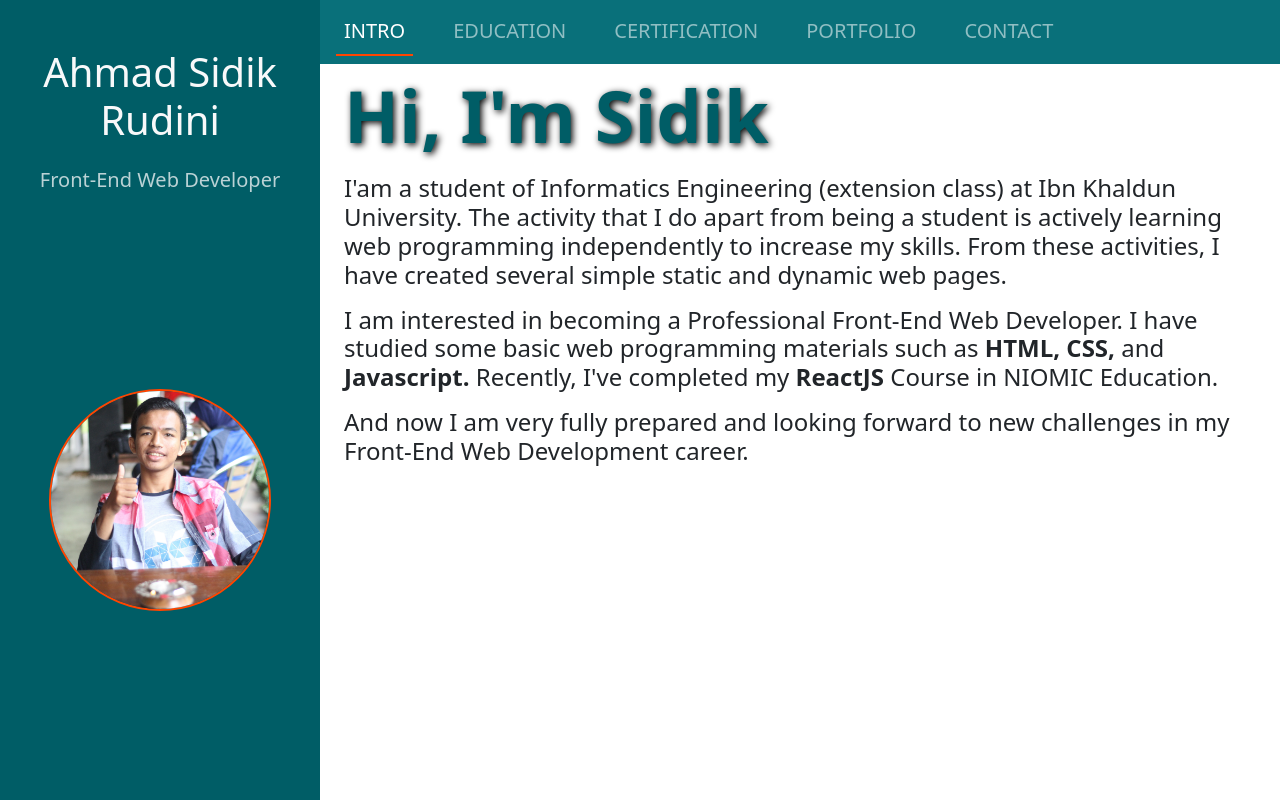
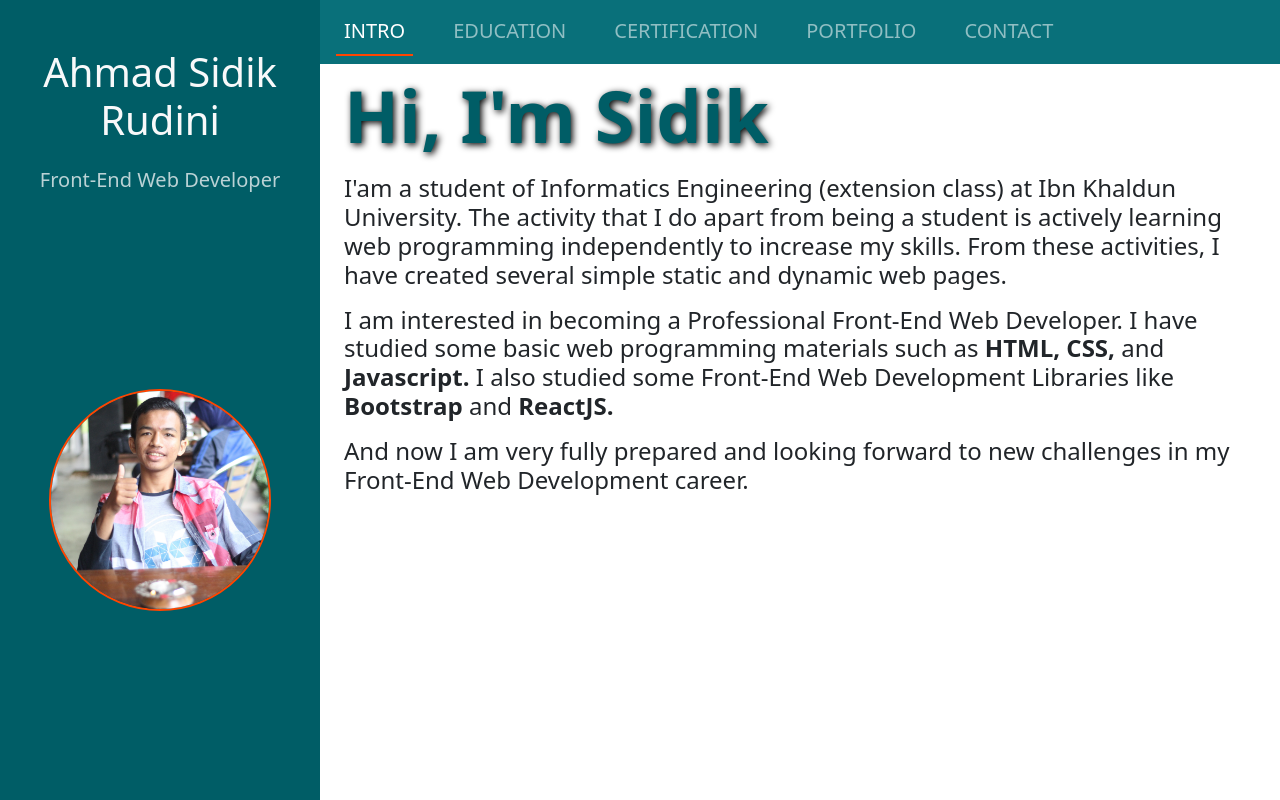
Before and after one commit to asidikrdn/personal-page, a React (Create React App) app: page / in a window 1280 px wide. Built offline with nearby package versions, Linux system fonts and the light colour scheme.

Commit message:
Update Information

```diff
--- a/src/App.js
+++ b/src/App.js
@@ -3,23 +3,25 @@ import Header from "./components/Header";
 import Navbar from "./components/Navbar";
 import MainContent from "./components/MainContent";
 
+// ====================
+// Data User
+// ====================
 const dataUserEN = {
   "nama-lengkap": "Ahmad Sidik Rudini",
   "nama-panggilan": "Sidik",
   peran: "Front-End Web Developer",
   "foto-profil": "../img/profil.jpg",
   intro: [
-    `I'am a student of Informatics Engineering (extension class) at Ibn
-  Khaldun University. The activity that I do apart from being a student is
-  actively learning web programming independently to increase my skills.
-  From these activities, I have created several simple static and dynamic
-  web pages.`,
-    `I am interested in becoming a Professional Front-End Web Developer. I
-  have studied some basic web programming materials such as HTML, CSS,
-  and Javascript. Recently, I've completed my ReactJS Course in
-  NIOMIC Education.`,
-    `And now I am very fully prepared and looking forward to new challenges
-  in my Front-End Web Development career.`,
+    `I'am a student of Informatics Engineering (extension class) at Ibn Khaldun University.
+    The activity that I do apart from being a student is actively learning web programming independently to increase my skills.
+    From these activities, I have created several simple static and dynamic web pages.`,
+
+    `I am interested in becoming a Professional Front-End Web Developer.
+    I have studied some basic web programming materials such as HTML, CSS, and Javascript.
+    I also studied some Front-End Web Development Libraries like Bootstrap and ReactJS.`,
+
+    `And now I am very fully prepared and looking forward to new challenges in my Front-End Web Development
+    career.`,
   ],
   edukasi: [
     {
@@ -170,8 +172,11 @@ const dataUserEN = {
     codepen: "https://codepen.io/asidikrdn",
   },
   resume:
-    "https://drive.google.com/file/d/1XC2K-8S7wFXkdJ84c8cllMslbYGPoJEB/view?usp=sharing",
+    "https://drive.google.com/file/d/1N26Eh4KF_LGFEgW2ejV7GbSJm6BzSa3V/view?usp=sharing",
 };
+// ====================
+// End of Data User
+// ====================
 
 const App = () => {
   const [userData] = useState(dataUserEN);
--- a/src/components/Intro.js
+++ b/src/components/Intro.js
@@ -21,18 +21,20 @@ const Intro = (props) => {
       {props.intro.map((element, index) => {
         let text;
         if (
-          element.includes("HTML") ||
-          element.includes("CSS") ||
-          element.includes("Javascript") ||
-          element.includes("ReactJS")
+          element.search(/HTML/i) !== -1 ||
+          element.search(/CSS/) !== -1 ||
+          element.search(/Bootstrap/i) !== -1 ||
+          element.search(/Javascript/i) !== -1 ||
+          element.search(/ReactJS/i) !== -1
         ) {
           text = element.split(" ");
           text = text.map((el) => {
             if (
-              el.includes("HTML") ||
-              el.includes("CSS") ||
-              el.includes("Javascript") ||
-              el.includes("ReactJS")
+              el.search(/HTML/i) !== -1 ||
+              el.search(/CSS/i) !== -1 ||
+              el.search(/Bootstrap/i) !== -1 ||
+              el.search(/Javascript/i) !== -1 ||
+              el.search(/ReactJS/i) !== -1
             ) {
               return <b key={Math.random()}>{el} </b>;
             } else {
```
